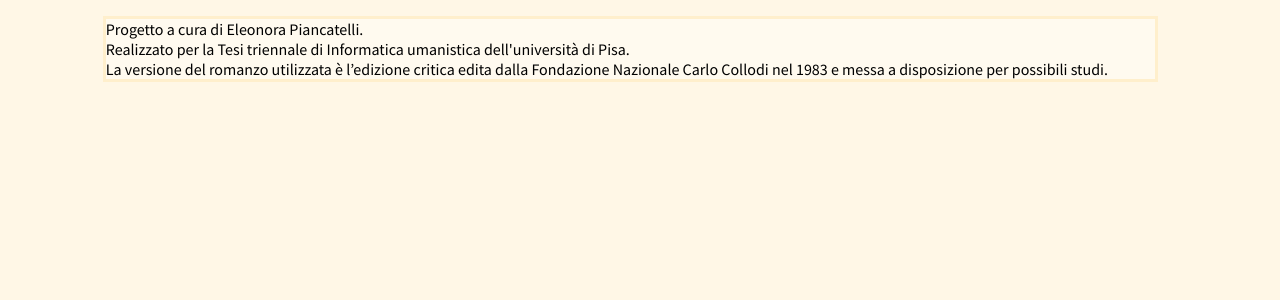
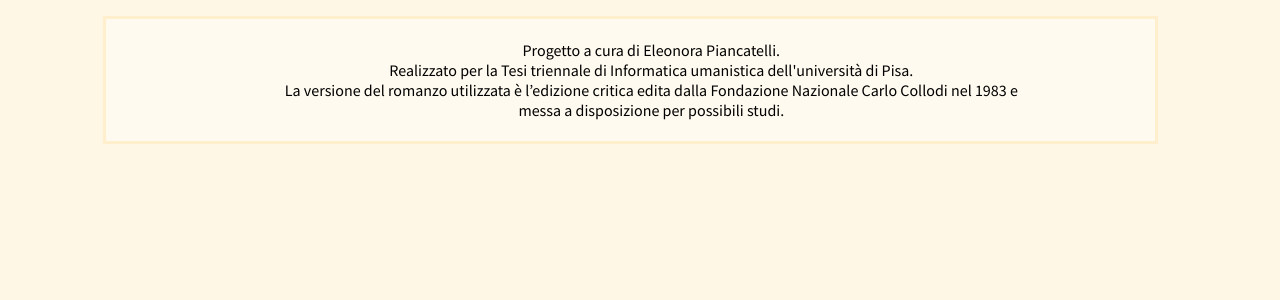
Before and after one commit to norasasaki/TesiPiancatelli, a PHP site: page /about.html in a window 1280 px wide. Shown: the part 76-376 px from the top of the page. Run offline with PHP 8.4, Linux system fonts and the light colour scheme; some web fonts are replaced.

Commit message:
fourth commit

```diff
--- a/app/index.php
+++ b/app/index.php
@@ -18,7 +18,7 @@
 					<li><a href="index.php">Gioco</a></li>
 					<li><a href="salvataggi.php">Salvataggi</a></li>
 					<li><a href="badges.php">Obbiettivi</a></li>
-					<li><a href="x.html">About</a></li>
+					<li><a href="about.html">About</a></li>
 				</ul>
 			</nav>
 		</header>
--- a/app/salvataggi.php
+++ b/app/salvataggi.php
@@ -19,7 +19,7 @@
 					<li><a href="index.php">Gioco</a></li>
 					<li><a href="salvataggi.php">Salvataggi</a></li>
 					<li><a href="badges.php">Obbiettivi</a></li>
-					<li><a href="x.html">About</a></li>
+					<li><a href="about.html">About</a></li>
 				</ul>
 			</nav>
 		</header>
--- a/app/stylegraphic.css
+++ b/app/stylegraphic.css
@@ -216,3 +216,11 @@
 .stampok:hover {
 	cursor:pointer;
 }
+
+#about{
+	width:70%;
+	margin-left:17%;
+	margin-top:2%;
+	margin-bottom:2%;
+	text-align:center;
+}
```
